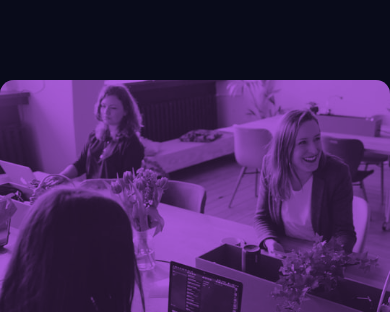
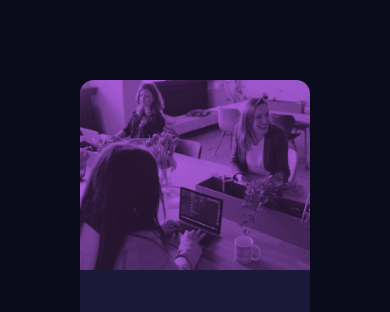
Before and after one commit to nascimentolds/stats-preview-card-component, a plain HTML site: page index.html in a window 390 px wide. Shown: the top 312 px of the page. Drawn offline with Linux system fonts and the light colour scheme.

Commit message:
Fixing mobile margin

```diff
--- a/style.css
+++ b/style.css
@@ -105,7 +105,7 @@ main {
     display: flex;
     flex-direction: column-reverse;
     text-align: center;
-    margin-block: 5rem;
+    margin: 5rem;
   }
 
   .text-section {
```
